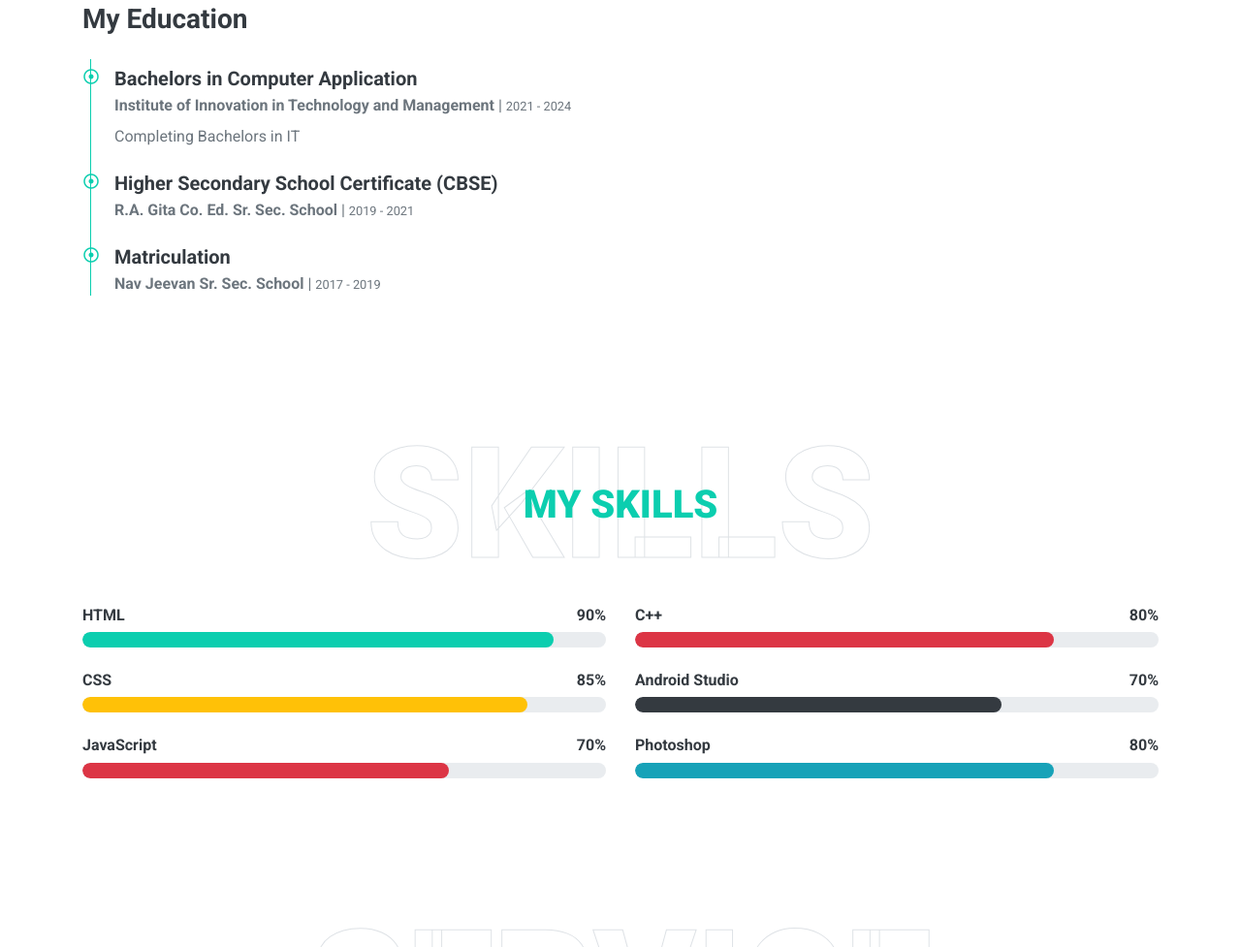
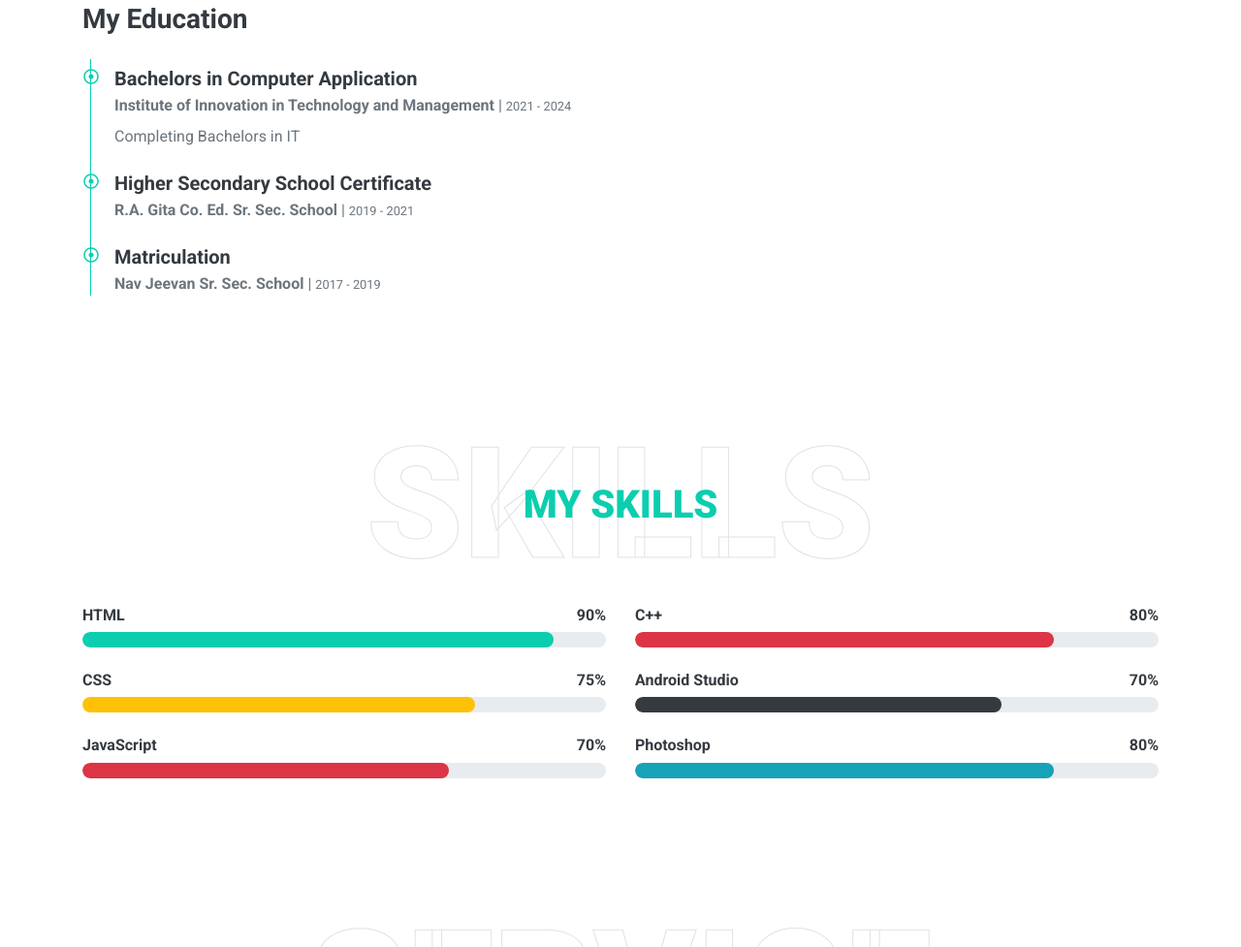
Before and after one commit to gautamx8055/portfolio, a plain HTML site: page index.html in a window 1280 px wide. Shown: the part 1908-2885 px from the top of the page at 97% size. Drawn offline with nearby package versions, Linux system fonts and the light colour scheme.

Commit message:
Update index.html

```diff
--- a/index.html
+++ b/index.html
@@ -143,7 +143,7 @@
                         </div>
                         <div class="position-relative mb-4">
                             <i class="far fa-dot-circle text-primary position-absolute" style="top: 2px; left: -32px;"></i>
-                            <h5 class="font-weight-bold mb-1">Higher Secondary School Certificate (CBSE)</h5>
+                            <h5 class="font-weight-bold mb-1">Higher Secondary School Certificate</h5>
                             <p class="mb-2"><strong>R.A. Gita Co. Ed. Sr. Sec. School</strong> | <small>2019 - 2021</small></p>
                         </div>
                         <div class="position-relative mb-4">
@@ -180,10 +180,10 @@
                     <div class="skill mb-4">
                         <div class="d-flex justify-content-between">
                             <h6 class="font-weight-bold">CSS</h6>
-                            <h6 class="font-weight-bold">85%</h6>
+                            <h6 class="font-weight-bold">75%</h6>
                         </div>
                         <div class="progress">
-                            <div class="progress-bar bg-warning" role="progressbar" aria-valuenow="85" aria-valuemin="0" aria-valuemax="100"></div>
+                            <div class="progress-bar bg-warning" role="progressbar" aria-valuenow="75" aria-valuemin="0" aria-valuemax="100"></div>
                         </div>
                     </div>
                     <div class="skill mb-4">
```
